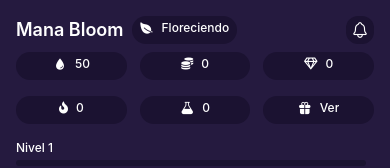
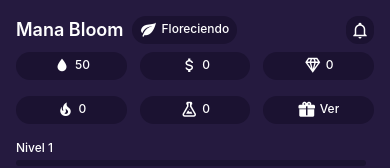
Before and after one commit to codesebastianvega/mana-bloom-app, a React Native app: screen /HomeScreen in a window 390 px wide. Shown: the top 168 px of the page. Built offline with nearby package versions, Linux system fonts and the light colour scheme.

Commit message:
refactor: unify icons in HomeHeader

```diff
--- a/src/components/home/HomeHeader.js
+++ b/src/components/home/HomeHeader.js
@@ -20,7 +20,7 @@ import {
   findNodeHandle,
   Platform,
 } from "react-native";
-import { Ionicons, FontAwesome5 } from "@expo/vector-icons";
+import { MaterialCommunityIcons as Icon } from "@expo/vector-icons";
 import { LinearGradient } from "expo-linear-gradient";
 import { useNavigation } from "@react-navigation/native";
 
@@ -111,14 +111,7 @@ function HomeHeader(
   const chipConfig = {
     plant: {
       key: "plant",
-      icon: (
-        <Ionicons
-          name="leaf"
-          size={14}
-          color={Colors.icon}
-          style={styles.icon}
-        />
-      ),
+      icon: "leaf",
       label: plantState || "--",
       title: "Planta",
       desc: `Estado actual: ${plantState || "--"}.`,
@@ -126,14 +119,7 @@ function HomeHeader(
     },
     mana: {
       key: "mana",
-      icon: (
-        <Ionicons
-          name="water"
-          size={14}
-          color={Colors.icon}
-          style={styles.icon}
-        />
-      ),
+      icon: "water",
       label: String(mana),
       title: "Maná",
       desc: `Tienes ${mana} de maná disponible.`,
@@ -141,14 +127,7 @@ function HomeHeader(
     },
     coins: {
       key: "coins",
-      icon: (
-        <FontAwesome5
-          name="coins"
-          size={12}
-          color={Colors.icon}
-          style={styles.icon}
-        />
-      ),
+      icon: "currency-usd",
       label: String(coin),
       title: "Monedas",
       desc: `Tienes ${coin} monedas.`,
@@ -156,14 +135,7 @@ function HomeHeader(
     },
     diamonds: {
       key: "diamonds",
-      icon: (
-        <FontAwesome5
-          name="gem"
-          size={12}
-          color={Colors.icon}
-          style={styles.icon}
-        />
-      ),
+      icon: "diamond-stone",
       label: String(gem),
       title: "Diamantes",
       desc: `Tienes ${gem} diamantes.`,
@@ -171,14 +143,7 @@ function HomeHeader(
     },
     streak: {
       key: "streak",
-      icon: (
-        <FontAwesome5
-          name="fire"
-          size={12}
-          color={Colors.icon}
-          style={styles.icon}
-        />
-      ),
+      icon: "fire",
       label: String(streak),
       title: "Racha",
       desc: `Racha activa de ${streak} días.`,
@@ -186,14 +151,7 @@ function HomeHeader(
     },
     buffs: {
       key: "buffs",
-      icon: (
-        <Ionicons
-          name="flask"
-          size={14}
-          color={Colors.icon}
-          style={styles.icon}
-        />
-      ),
+      icon: "flask-outline",
       label: String(buffs.length),
       title: "Buffs",
       desc: buffs.length
@@ -203,14 +161,7 @@ function HomeHeader(
     },
     rewards: {
       key: "rewards",
-      icon: (
-        <Ionicons
-          name="gift"
-          size={14}
-          color={Colors.icon}
-          style={styles.icon}
-        />
-      ),
+      icon: "gift",
       label: "Ver",
       title: "Recompensas",
       desc: "Explora recompensas disponibles.",
@@ -279,7 +230,12 @@ function HomeHeader(
             hitSlop={chipHitSlop}
           >
             <View style={styles.chipContent}>
-              {chipConfig.plant.icon}
+              <Icon
+                name={chipConfig.plant.icon}
+                size={18}
+                color={Colors.icon}
+                style={styles.icon}
+              />
               <Text
                 style={styles.chipText}
                 numberOfLines={1}
@@ -296,8 +252,8 @@ function HomeHeader(
           accessibilityRole="button"
           accessibilityLabel="Abrir notificaciones"
         >
-          <Ionicons
-            name="notifications-outline"
+          <Icon
+            name="bell-outline"
             size={18}
             color={Colors.icon}
             style={styles.icon}
@@ -322,7 +278,12 @@ function HomeHeader(
                 hitSlop={chipHitSlop}
               >
                 <View style={styles.chipContent}>
-                  {c.icon}
+                  <Icon
+                    name={c.icon}
+                    size={18}
+                    color={Colors.icon}
+                    style={styles.icon}
+                  />
                   <Text
                     style={styles.chipText}
                     numberOfLines={1}
@@ -380,8 +341,10 @@ function HomeHeader(
               accessibilityRole="text"
               accessibilityLabel={b.type}
             >
-              <Ionicons
-                name={b.type === "xp_double" ? "flask" : "sparkles"}
+              <Icon
+                name={
+                  b.type === "xp_double" ? "flask-outline" : "auto-fix"
+                }
                 size={16}
                 color={Colors.accent}
               />
--- a/src/components/home/HomeHeader.styles.js
+++ b/src/components/home/HomeHeader.styles.js
@@ -74,14 +74,11 @@ export default StyleSheet.create({
     flexDirection: "row",
     alignItems: "center",
     justifyContent: "center",
-    gap: Spacing.small,
+    gap: Spacing.tiny,
+    position: "relative",
+    zIndex: 2,
   },
-  icon: {
-    color: Colors.icon,
-  },
-  iconOnAccent: {
-    color: Colors.onAccent,
-  },
+  icon: {},
   chipText: {
     ...Typography.caption,
     color: Colors.text,
```
